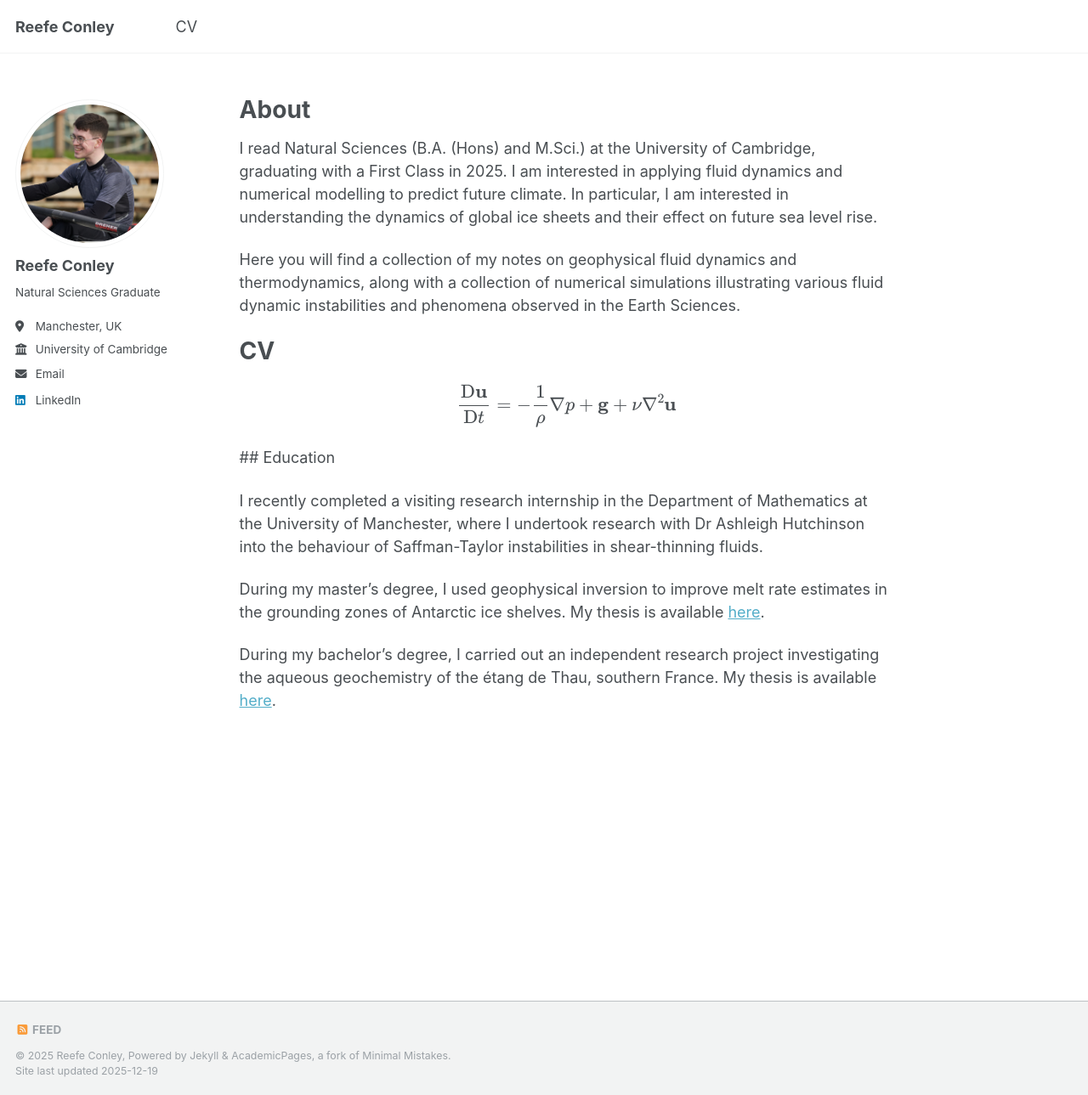
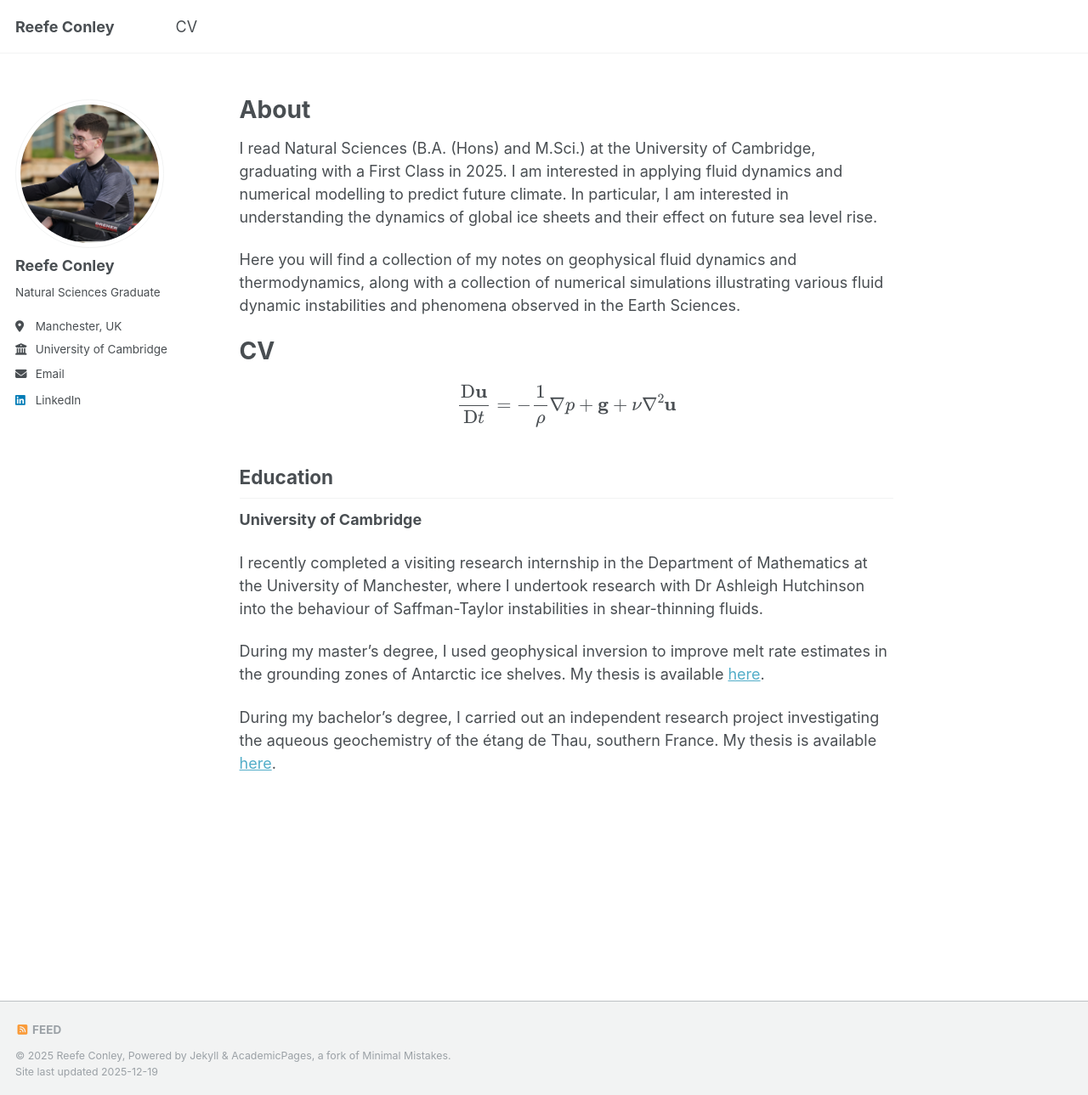
Before and after one commit to reefeconley/reefeconley.github.io, a Jekyll site: the page built from _pages/about.md, in a window 1280 px wide and 1289 px high. Shown: the whole window at 85% size. Built offline with Jekyll 4.4.1, drawn with Linux system fonts in a browser that asks for light colours; a script that is not in the unit is left out.

Commit message:
Update about.md

```diff
--- a/_pages/about.md
+++ b/_pages/about.md
@@ -19,7 +19,9 @@ $$
 \frac{\text{D}\mathbf{u}}{\text{D}t} = -\frac{1}{\rho}\mathbf{\nabla}p+\mathbf{g}+\nu\nabla^2\mathbf{u}
 $$
 
-## Education
+## Education
+
+**University of Cambridge**
 
 I recently completed a visiting research internship in the Department of Mathematics at the University of Manchester, where I undertook research with Dr Ashleigh Hutchinson into the behaviour of Saffman-Taylor instabilities in shear-thinning fluids.
 
```
